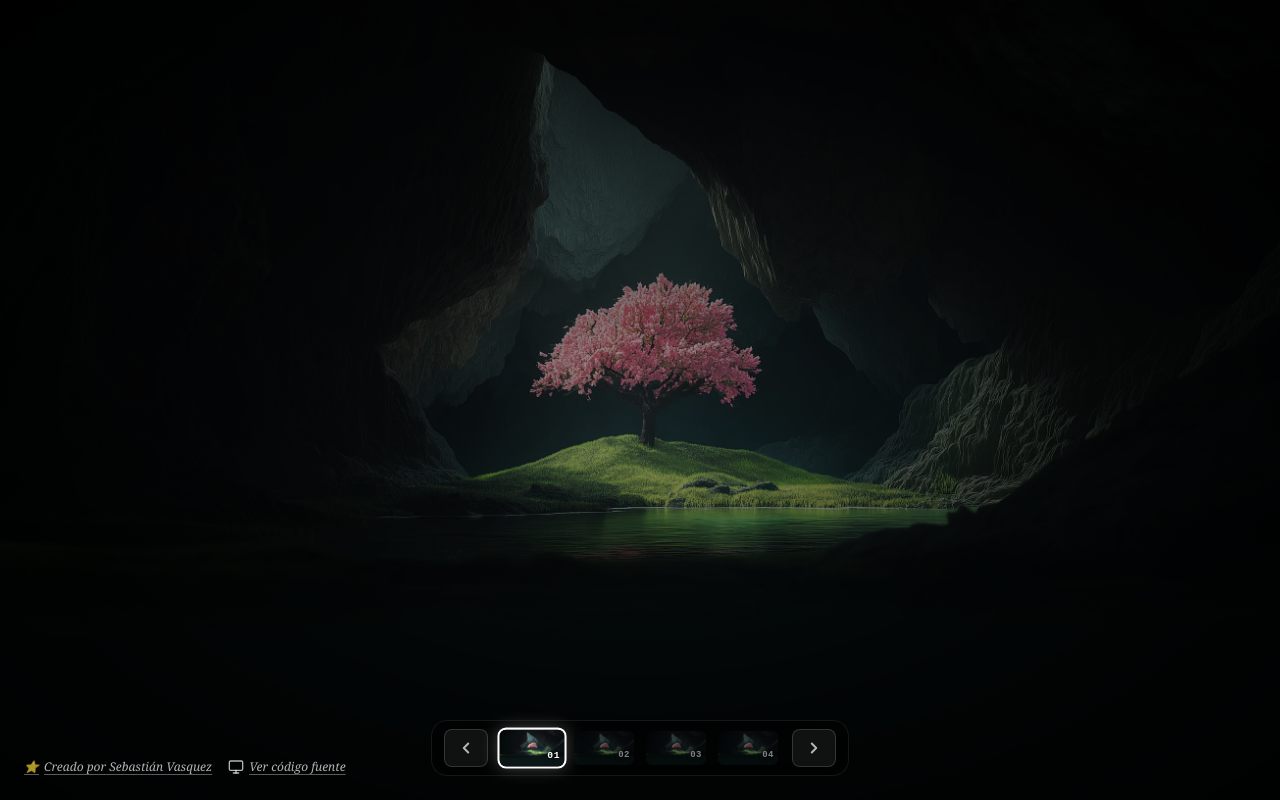
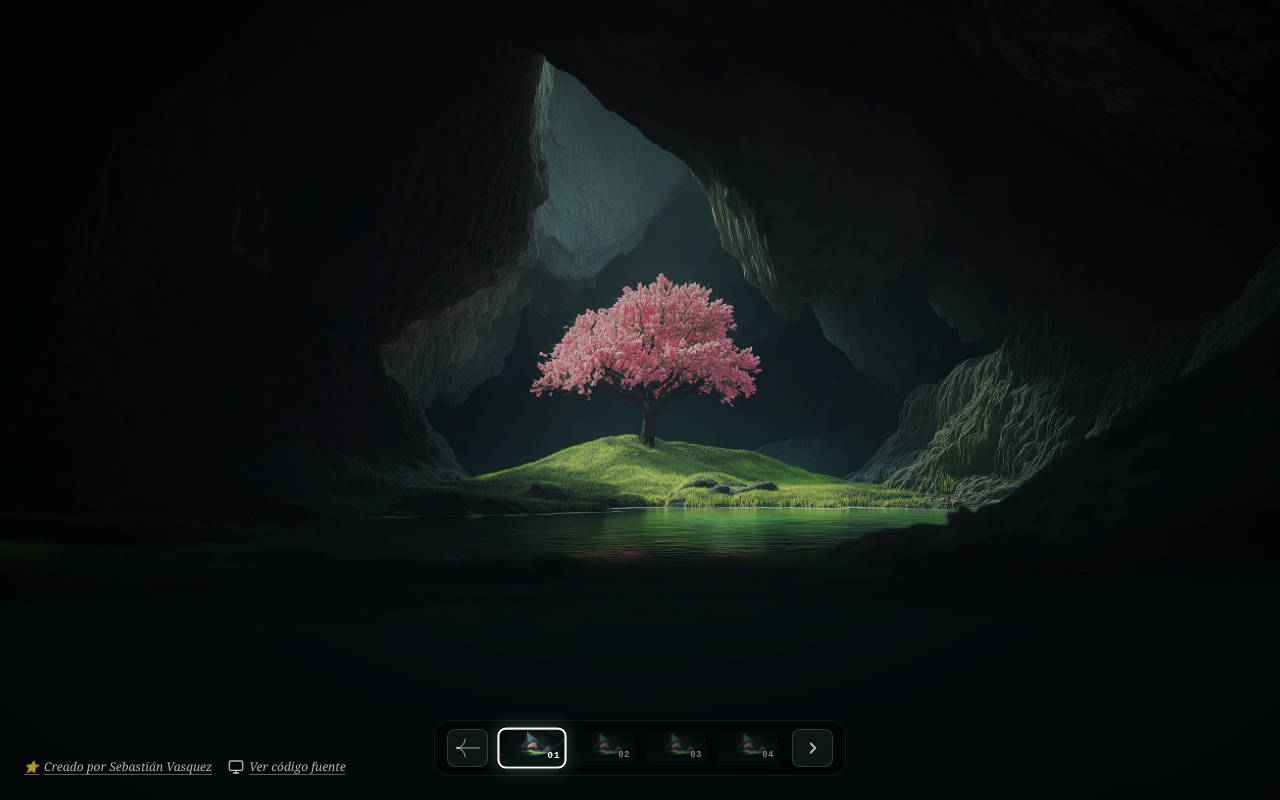
Before and after one commit to sebastianvasquezechavarria1234/gallery-slider, a React (Vite) app: page / in a window 1280 px wide. Built offline with nearby package versions, Linux system fonts and the light colour scheme.

Commit message:
style: remove slide-gradient and adjust nav-arrow width

```diff
--- a/src/App.tsx
+++ b/src/App.tsx
@@ -72,13 +72,11 @@ export default function App() {
       {/* Current slide */}
       <div ref={currentRef} className="slider-slide">
         <img src={SLIDES[current]} alt="" draggable={false} />
-        <div className="slide-gradient" />
       </div>
 
       {/* Next slide */}
       <div ref={nextRef} className="slider-slide" style={{ pointerEvents: 'none' }}>
         <img ref={nextImgRef} src={SLIDES[0]} alt="" draggable={false} />
-        <div className="slide-gradient" />
       </div>
 
       {/* Vignette */}
@@ -87,8 +85,17 @@ export default function App() {
       {/* Preview bar */}
       <div className="preview-bar">
         <button className="nav-arrow" onClick={goPrev} aria-label="Previous">
-          <svg width="18" height="18" viewBox="0 0 24 24" fill="none" stroke="currentColor" strokeWidth="2.5" strokeLinecap="round" strokeLinejoin="round">
-            <polyline points="15 18 9 12 15 6" />
+          <svg xmlns="http://www.w3.org/2000/svg" width="24" height="24" viewBox="0 0 32 32" fill="none" style={{ transform: 'scaleX(-1)' }}>
+            <g clipPath="url(#clipPrev)">
+              <path d="M31.7261 15.9148C25.2964 15.9148 20.0781 10.5769 20.0781 3.99988" stroke="currentColor" strokeWidth="1.2" strokeMiterlimit="10"/>
+              <path d="M31.7261 15.9149C25.2964 15.9149 20.0781 21.2528 20.0781 27.8298" stroke="currentColor" strokeWidth="1.2" strokeMiterlimit="10"/>
+              <path d="M32 15.9147L0 15.9147" stroke="currentColor" strokeWidth="1.2" strokeMiterlimit="10"/>
+            </g>
+            <defs>
+              <clipPath id="clipPrev">
+                <rect width="32" height="32" fill="white"/>
+              </clipPath>
+            </defs>
           </svg>
         </button>
 
--- a/src/style.css
+++ b/src/style.css
@@ -32,18 +32,6 @@ html, body, #app {
   width: 100%;
   height: 100%;
   object-fit: cover;
-}
-
-/* ─── Dark radial gradient overlay ─── */
-.slide-gradient {
-  position: absolute;
-  inset: 0;
-  pointer-events: none;
-  background: radial-gradient(
-    ellipse at center,
-    rgba(0, 0, 0, 0.2) 0%,
-    rgba(0, 0, 0, 0.75) 100%
-  );
 }
 
 /* ─── Vignette ─── */
@@ -85,7 +73,7 @@ html, body, #app {
   display: flex;
   align-items: center;
   justify-content: center;
-  width: 44px;
+  width: 41px;
   height: 100%;
   border-radius: 8px;
   border: 1px solid rgba(255, 255, 255, 0.15);
```
